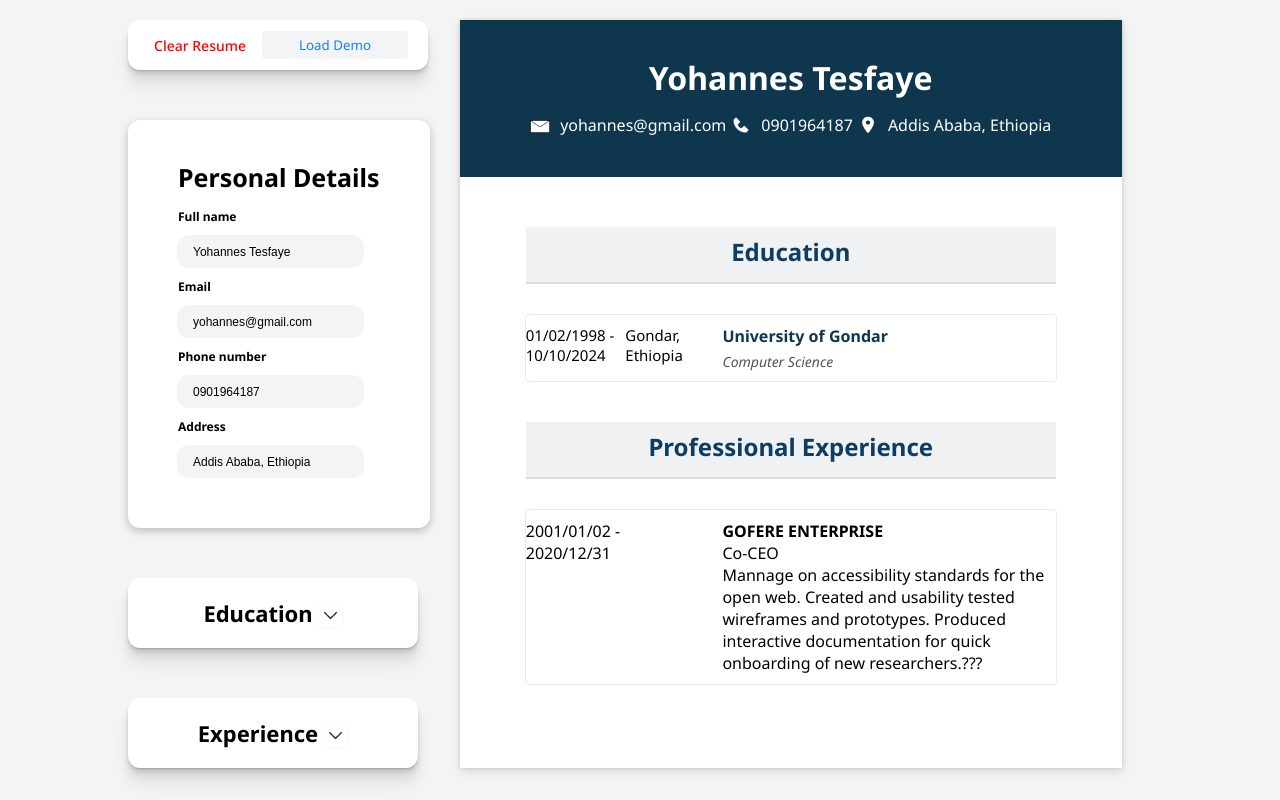
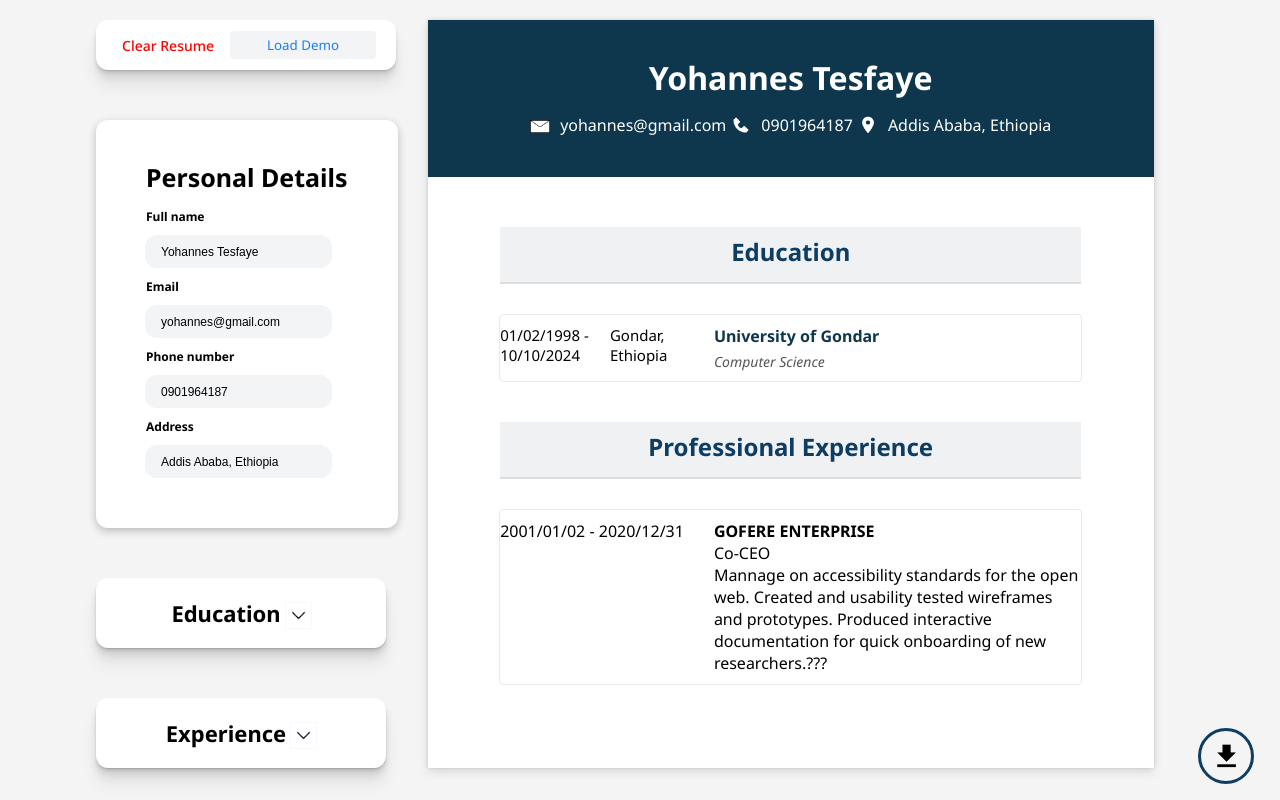
Before and after one commit to yohannesjo435/cv-application, a React (Vite) app: page / in a window 1280 px wide. Built offline with nearby package versions, Linux system fonts and the light colour scheme.

Commit message:
added DownloadCv component and styled it and added a function download functionality with  html2pdf library

```diff
--- a/App.jsx
+++ b/App.jsx
@@ -12,7 +12,9 @@ import "./src/Components/ClearAndDemo/ClearAndDemo.css"
 import "./src/demoInformation.js"
 import { useState } from "react";
 import demoExample from "./src/demoInformation.js";
-
+import DownloadCv from "./src/Components/DownloadCv/DownloadCv.jsx";
+import "./src/Components/DownloadCv/DownloadCv.css";
+import  html2pdf  from 'html2pdf.js';
 function App() {
   const [fullName, setFullName] = useState(demoExample.personalDetails.fullName)
   const [email, setEmail] = useState(demoExample.personalDetails.email)
@@ -198,14 +200,18 @@ function App() {
 
     setExperience(demoExample.experienceDetails)
     setExperienceDetails(demoExample.experienceDetails)
+  }
 
-
+  function handleDownload() {
+      const element = document.getElementById("resume")
+      console.log(element)
+      html2pdf(element)
 
   }
 
-  return (
+  return (<>
+
     <div className="app">
-
       <div className="edit-side">
         <ClearAndDemo
           onClear={handleClear}
@@ -233,7 +239,6 @@ function App() {
           handleOpen={handleOpen}
           >
         </EducationalExperience>
-
         <Experience
           experience={experience}
           handleAddExperience={handleAddExperience}
@@ -243,10 +248,8 @@ function App() {
           handleEditExperience={handleEditExperience}
           handleCancelExperience={handleCancelExperience}
           >
-
           </Experience>
       </div>
-
       <div className="resume-container">
         <Resume
           personalDetails={personalDetails}
@@ -255,8 +258,13 @@ function App() {
           >
           </Resume>
       </div>
+    </div>
 
-  </div>
+    <DownloadCv
+      handleDownload={handleDownload}
+    >
+    </DownloadCv>
+  </>
   )
 }
 
--- a/app.css
+++ b/app.css
@@ -1,10 +1,10 @@
 body {
   background-color: #F3F5F7;
+}
 
-}
 .app {
   font-family: "Noto Sans", cursive;
-  width: 80vw;
+  width: 85vw;
   margin: auto;
   height: 100%;
   padding: 20px 0;
--- a/package.json
+++ b/package.json
@@ -11,6 +11,7 @@
   },
   "dependencies": {
     "@fortawesome/fontawesome-svg-core": "^6.7.2",
+    "html2pdf.js": "^0.10.2",
     "react": "^18.3.1",
     "react-dom": "^18.3.1"
   },
--- /dev/null
+++ b/src/Components/DownloadCv/DownloadCv.css
@@ -0,0 +1,35 @@
+body {
+  position: relative;
+}
+
+.download-btn-wrapper {
+  position: fixed;
+  bottom: 2dvh;
+  right: 2dvw;
+  width: 50px;
+  height: 50px;
+  border-radius: 50%;
+  display: flex;
+  align-items: center;
+  justify-content: center;
+  border: 3px solid #0E3D63;
+  transition: 0.2s ease-in-out;
+  cursor: pointer;
+}
+
+.download-btn-wrapper img {
+  width: 50%;
+  height: 50%;
+}
+
+.download-btn-wrapper:hover {
+  width: 60px;
+  height: 60px;
+  border: 4px solid #0E3D63;
+  transition: 0.2s ease-in-out;
+
+}
+.download-btn-wrapper img:hover {
+  width: 55%;
+  height: 55%;
+}
--- /dev/null
+++ b/src/Components/DownloadCv/DownloadCv.jsx
@@ -0,0 +1,11 @@
+
+function DownloadCv({handleDownload}) {
+  return (
+    <div className="download-btn-wrapper" onClick={handleDownload}>
+      <img src="src\assets\download.png" alt="Download Cv, resume" />
+    </div>
+  )
+}
+
+
+export default DownloadCv;
--- a/src/Components/resume/Resume.jsx
+++ b/src/Components/resume/Resume.jsx
@@ -1,6 +1,6 @@
 function Resume({personalDetails, educationalDetails, experienceDetails}){
  return (
-  <div className="resume-wrapper">
+  <div className="resume-wrapper" id="resume">
     <div className="personal-info">
       <h1>{personalDetails.fullName}</h1>
       <div className="contact-info">
```
Also changed, not shown: src/assets/download.png (added), 1 other file (tests, documents, lock files or other folders). Lines whose indentation alone changed are shown as unchanged.
